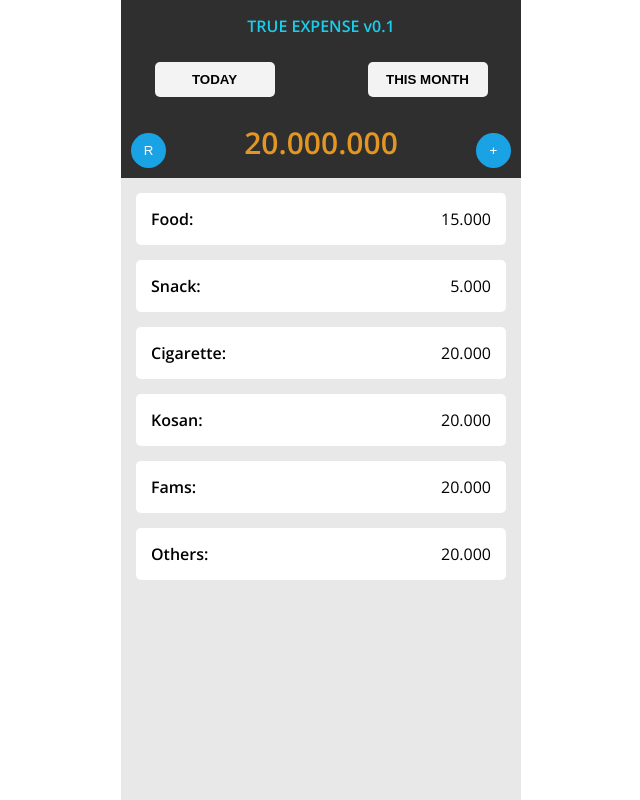
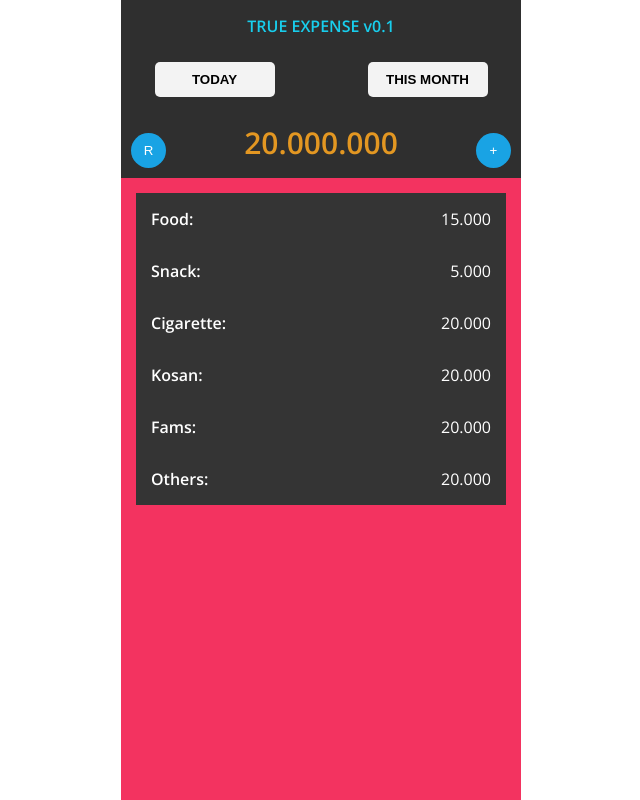
Before and after one commit to armanrozika/true-expense, a React (Create React App) app: page /#/ in a window 1280 px wide. Shown: the whole page, without its empty margins (319-959 px from the left). Built offline with nearby package versions, Linux system fonts and the light colour scheme; no server answers; the database is empty.

Commit message:
a little coloring on the UI

```diff
--- a/src/App.scss
+++ b/src/App.scss
@@ -12,7 +12,7 @@
   max-width: 400px;
   margin: 0 auto;
   font-family: "Open Sans", sans-serif;
-  background-color: #e8e8e8;
+  background-color: #f33360;
   min-height: 100vh;
 
   .home-head-section {
@@ -66,10 +66,11 @@
   .home-spend {
     padding: 15px;
     display: grid;
-    grid-gap: 15px;
+    //grid-gap: 15px;
     .category-spend {
-      background-color: #fff;
-      border-radius: 5px;
+      background-color: #343434;
+      color: #fff;
+      //border-radius: 5px;
       padding: 15px;
       display: flex;
       align-items: center;
```
